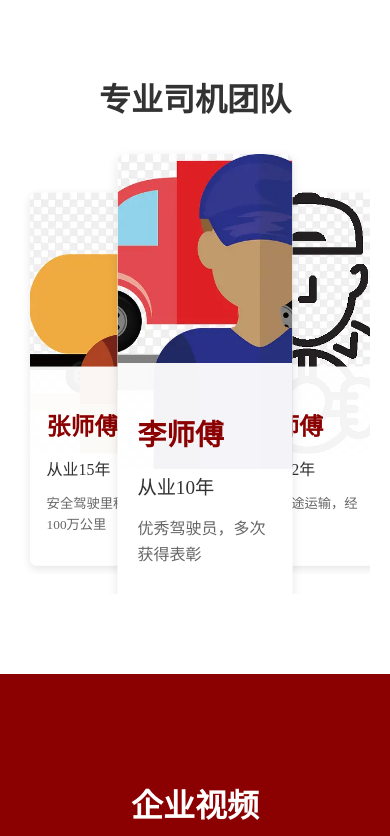
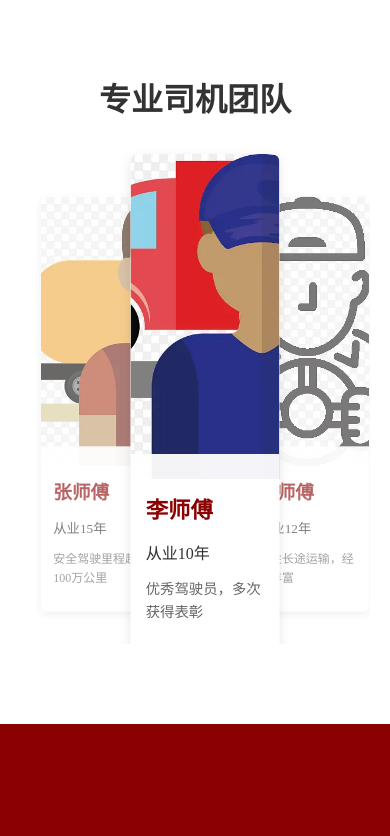
Before and after one commit to barry-wang-1/FengWuOfficial, a Vue app: page / in a window 390 px wide. Shown: the part 1824-2660 px from the top of the page. Built offline with nearby package versions, Linux system fonts and the light colour scheme.

Commit message:
feat: 多端基本可以正常显示

```diff
--- a/src/components/Home/Home.css
+++ b/src/components/Home/Home.css
@@ -1,9 +1,14 @@
 :root {
-  --primary-color: #8B0000;    /* 深红色 */
-  --secondary-color: #333333;  /* 深灰近黑色 */
-  --light-color: #FFFFFF;      /* 白色 */
-  --bg-gray: #f5f5f5;         /* 浅灰色背景 */
+  --primary-color: #8B0000;
+  /* 深红色 */
+  --secondary-color: #333333;
+  /* 深灰近黑色 */
+  --light-color: #FFFFFF;
+  /* 白色 */
+  --bg-gray: #f5f5f5;
+  /* 浅灰色背景 */
 }
+
 .home {
   width: 100%;
   padding: 0;
@@ -72,6 +77,7 @@
   font-size: 1.2rem;
   text-shadow: 1px 1px 2px rgba(0, 0, 0, 0.5);
 }
+
 /* 车型展示样式 */
 #vehicles .vehicle-card {
   height: 100%;
@@ -101,7 +107,8 @@
   overflow: hidden;
   background: #fff;
   box-shadow: 0 4px 12px rgba(0, 0, 0, 0.1);
-  aspect-ratio: 2/3;  /* 1:1.5的比例 */
+  aspect-ratio: 2/3;
+  /* 1:1.5的比例 */
 }
 
 #drivers .driver-image {
@@ -115,18 +122,90 @@
   object-fit: contain;
 }
 
-/* 移动端响应式调整 */
-@media (max-width: 768px) {
-  #vehicles .vehicle-card,
+#drivers .el-carousel {
+  width: 100%;
+  height: 500px;
+}
+
+#drivers :deep(.el-carousel__container) {
+  display: flex;
+  justify-content: center;
+}
+
+#drivers :deep(.el-carousel__item) {
+  display: flex;
+  justify-content: center;
+  align-items: center;
+}
+
 #drivers .driver-card {
+  width: 90%;
+  max-width: 350px;
+  margin: 0 auto;
+  aspect-ratio: 2/3;
+  background: #fff;
+  border-radius: 8px;
+  overflow: hidden;
+  box-shadow: 0 4px 12px rgba(0, 0, 0, 0.1);
+}
+
+#drivers .driver-image {
+  width: 100%;
+  height: 70%;
+}
+
+#drivers :deep(.el-image__inner) {
+  width: 100%;
+  height: 100%;
+  object-fit: contain;
+}
+
+#drivers .el-carousel {
   width: 100%;
 }
 
-  #vehicles .el-carousel,
-  #drivers .el-carousel {
-    height: auto !important;
+#drivers :deep(.el-carousel__container) {
+  display: flex;
+  justify-content: center;
 }
+
+#drivers :deep(.el-carousel__item) {
+  display: flex;
+  justify-content: center;
+  align-items: center;
 }
+
+#drivers :deep(.el-carousel__item.is-active) {
+  z-index: 2;
+}
+
+#drivers :deep(.el-carousel__item:not(.is-active)) {
+  opacity: 0.6;
+  transform: scale(0.85);
+}
+
+#drivers .driver-card {
+  width: 90%;
+  max-width: 350px;
+  margin: 0 auto;
+  aspect-ratio: 2/3;
+  background: #fff;
+  border-radius: 8px;
+  overflow: hidden;
+  box-shadow: 0 4px 12px rgba(0, 0, 0, 0.1);
+}
+
+#drivers .driver-image {
+  width: 100%;
+  height: 70%;
+}
+
+#drivers :deep(.el-image__inner) {
+  width: 100%;
+  height: 100%;
+  object-fit: contain;
+}
+
 .banner-carousel .banner-content h2 {
   font-size: 2.5rem;
   margin-bottom: 1rem;
@@ -137,6 +216,7 @@
   font-size: 1.2rem;
   text-shadow: 1px 1px 2px rgba(0, 0, 0, 0.5);
 }
+
 /* 车型展示样式 */
 #vehicles .vehicle-card {
   height: 100%;
@@ -177,12 +257,14 @@
 #vehicles .el-carousel__item {
   padding: 10px;
 }
+
 /* 其他部分样式保持不变 */
 .section h2 {
   font-size: 2.8rem;
   margin-bottom: 1.5rem;
   text-align: center;
 }
+
 .section p.section-description {
   text-align: center;
   max-width: 800px;
@@ -218,6 +300,7 @@
 .section.dark-bg {
   background: var(--bg-gray);
 }
+
 /* 视频展示样式 */
 .video-container {
   margin-bottom: 30px;
@@ -244,13 +327,16 @@
 #video .el-row {
   row-gap: 30px;
 }
+
 /* 响应式调整 */
 @media (max-width: 1200px) {
   .bilibili-video {
     height: 300px;
   }
 }
+
 @media (max-width: 768px) {
+
   /* 首页轮播图响应式 */
   .banner-carousel {
     height: auto;
@@ -285,22 +371,21 @@
     height: 60%;
   }
 
-  /* 司机团队响应式 */
-  #drivers .el-carousel {
-    height: auto !important;
-  }
   .banner-carousel .el-carousel,
   .banner-carousel .el-carousel__container,
   .banner-carousel .el-carousel__item {
     height: auto !important;
     aspect-ratio: 16/9;
   }
+
   .banner-carousel .banner-content h2 {
     font-size: 1.8rem;
   }
+
   .banner-carousel .banner-content p {
     font-size: 1rem;
   }
+
   /* 车型展示响应式 */
   #vehicles .el-carousel {
     height: auto !important;
@@ -311,19 +396,6 @@
   }
 
   #vehicles .vehicle-image {
-    height: 60%;
-  }
-
-  /* 司机团队响应式 */
-  #drivers .el-carousel {
-    height: auto !important;
-  }
-
-  #drivers .driver-card {
-    aspect-ratio: 3/4;
-  }
-
-  #drivers .driver-image {
     height: 60%;
   }
 
@@ -343,16 +415,17 @@
     font-size: 1rem;
   }
 }
+
 .video-container {
   margin-bottom: 0;
 }
-/* 移除多余的右花括号，因为它不属于任何有效的 CSS 规则 */
 
 @media (max-width: 480px) {
   .bilibili-video {
     height: 200px;
   }
 }
+
 @media (max-width: 768px) {
   .video-container {
     margin-bottom: 30px;
@@ -362,11 +435,13 @@
     width: 100%;
   }
 }
+
 /* 蓝色背景区块（类似示例图） */
 .section.blue-bg {
   background: #8B0000;
   color: #fff;
 }
+
 /* 司机团队样式 */
 #drivers .driver-card {
   height: 100%;
@@ -415,3 +490,48 @@
 #drivers .el-carousel__item {
   padding: 10px;
 }
+
+/* 移动端响应式调整 */
+@media (max-width: 768px) {
+  #drivers .el-carousel {
+    height: 500px !important;
+  }
+
+  #drivers :deep(.el-carousel__container) {
+    height: 100% !important;
+  }
+
+  #drivers :deep(.el-carousel__item) {
+    height: 100% !important;
+    padding: 10px;
+  }
+
+  #drivers .driver-card {
+    width: 85%;
+    height: 100%;
+    display: flex;
+    flex-direction: column;
+  }
+
+  #drivers .driver-image {
+    height: 65%;
+    width: 100%;
+  }
+
+  #drivers .driver-info {
+    flex: 1;
+    padding: 15px;
+  }
+
+  #drivers .driver-info h3 {
+    font-size: 1.4rem;
+  }
+
+  #drivers .driver-info .experience {
+    font-size: 1rem;
+  }
+
+  #drivers .driver-info .description {
+    font-size: 0.9rem;
+  }
+}
--- a/src/components/Home/Home.js
+++ b/src/components/Home/Home.js
@@ -8,7 +8,7 @@ export default {
       {
         name: '重型货车',
         description: '载重量：40吨，适合长途运输',
-        image: '/images/banner1.jpg'
+        image: '/images/banner3.jpg'
       },
       {
         name: '厢式货车',
```
Lines whose indentation alone changed are shown as unchanged.
